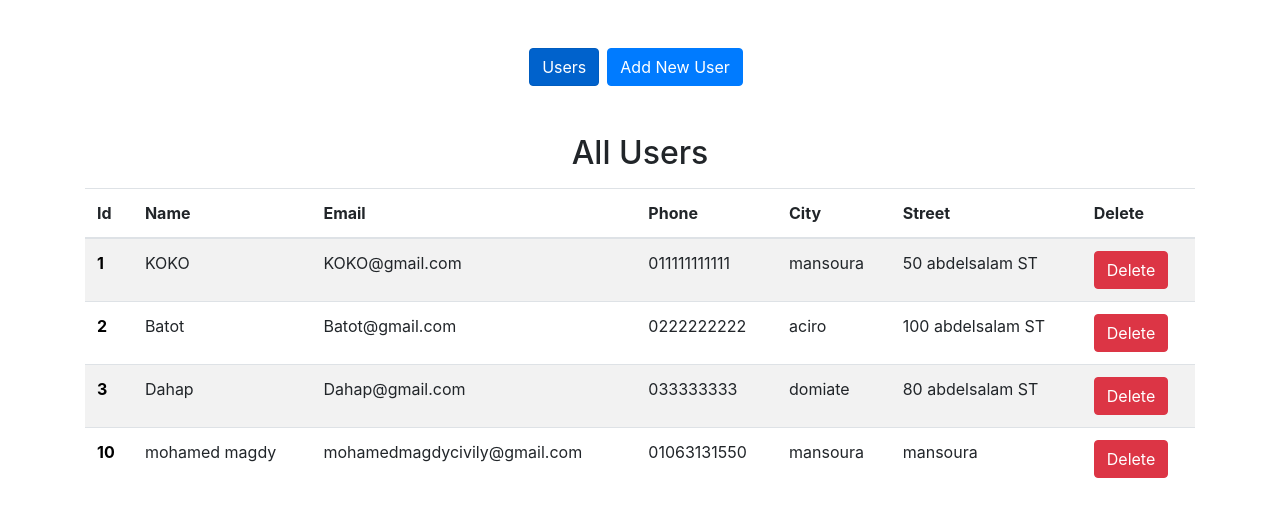
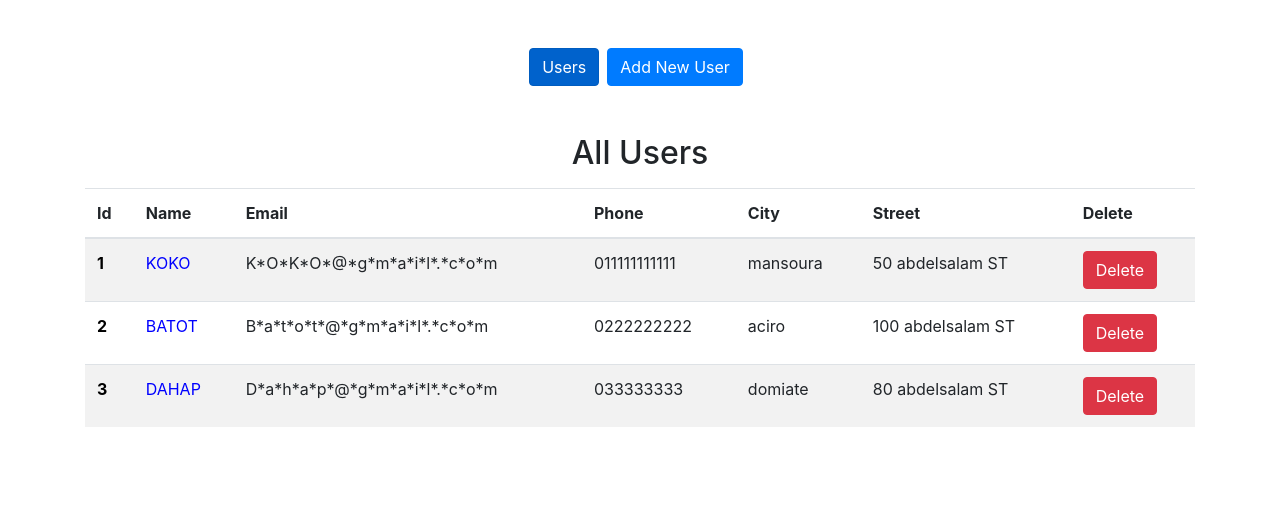
Before and after one commit to mohamedmagdycivily/Angular-Crud-Operations, an Angular app: page /users in a window 1280 px wide. Shown: the top 516 px of the page. Built offline with nearby package versions, Linux system fonts and the light colour scheme; data requests are answered from the project's data file.

Commit message:
adding directives & pipes

```diff
--- a/db.json
+++ b/db.json
@@ -23,14 +23,6 @@
       "phone": "033333333",
       "city": "domiate",
       "street": "80 abdelsalam ST"
-    },
-    {
-      "id": "10",
-      "name": "mohamed magdy",
-      "email": "mohamedmagdycivily@gmail.com",
-      "phone": "01063131550",
-      "city": "mansoura",
-      "street": "mansoura"
     }
   ]
 }
--- a/src/app/Components/users/users.component.html
+++ b/src/app/Components/users/users.component.html
@@ -18,8 +18,10 @@
         <th scope="row">
           <a routerLink="{{ user.id }}" style="color: black">{{ user.id }}</a>
         </th>
-        <td>{{ user.name }}</td>
-        <td>{{ user.email }}</td>
+        <td [appCustum]="{ bg: 'yellow', fg: 'green' }">
+          {{ user.name | uppercase }}
+        </td>
+        <td>{{ user.email | custum: "*" }}</td>
         <td>{{ user.phone }}</td>
         <td>{{ user.city }}</td>
         <td>{{ user.street }}</td>
--- a/src/app/Components/users/users.component.ts
+++ b/src/app/Components/users/users.component.ts
@@ -23,8 +23,10 @@ export class UsersComponent implements OnInit {
   }
   delete(id) {
     console.log(id);
-    this.myService.DeleteById(id).subscribe();
-    location.reload();
+    this.myService.DeleteById(id).subscribe((data) => {
+      this.ngOnInit();
+    });
+    // location.reload();
     // this.router.navigate(['users']);
   }
 }
--- /dev/null
+++ b/src/app/Directives/custum.directive.ts
@@ -0,0 +1,17 @@
+import { Directive, ElementRef, HostListener, Input } from '@angular/core';
+
+@Directive({
+  selector: '[appCustum]',
+})
+export class CustumDirective {
+  constructor(private myRef: ElementRef) {
+    myRef.nativeElement.style.color = 'blue';
+  }
+
+  @HostListener('click') clickMe() {
+    this.myRef.nativeElement.style.backgroundColor = this.color.bg;
+    this.myRef.nativeElement.style.color = this.color.fg;
+  }
+
+  @Input('appCustum') color;
+}
--- /dev/null
+++ b/src/app/Pipes/custum.pipe.ts
@@ -0,0 +1,11 @@
+import { Pipe, PipeTransform } from '@angular/core';
+
+@Pipe({
+  name: 'custum',
+})
+export class CustumPipe implements PipeTransform {
+  transform(value: string, ...args: string[]): unknown {
+    // return null;
+    return value.split('').join(args[0] || '-');
+  }
+}
--- a/src/app/app.module.ts
+++ b/src/app/app.module.ts
@@ -8,6 +8,8 @@ import { UserItemComponent } from './Components/user-item/user-item.component';
 import { UserDetailsComponent } from './Components/user-details/user-details.component';
 import { NewUserComponent } from './Components/new-user/new-user.component';
 import { FormsModule } from '@angular/forms';
+import { CustumDirective } from './Directives/custum.directive';
+import { CustumPipe } from './Pipes/custum.pipe';
 
 @NgModule({
   declarations: [
@@ -16,6 +18,8 @@ import { FormsModule } from '@angular/forms';
     UserItemComponent,
     UserDetailsComponent,
     NewUserComponent,
+    CustumDirective,
+    CustumPipe,
   ],
   imports: [BrowserModule, AppRoutingModule, HttpClientModule, FormsModule],
   providers: [],
```
